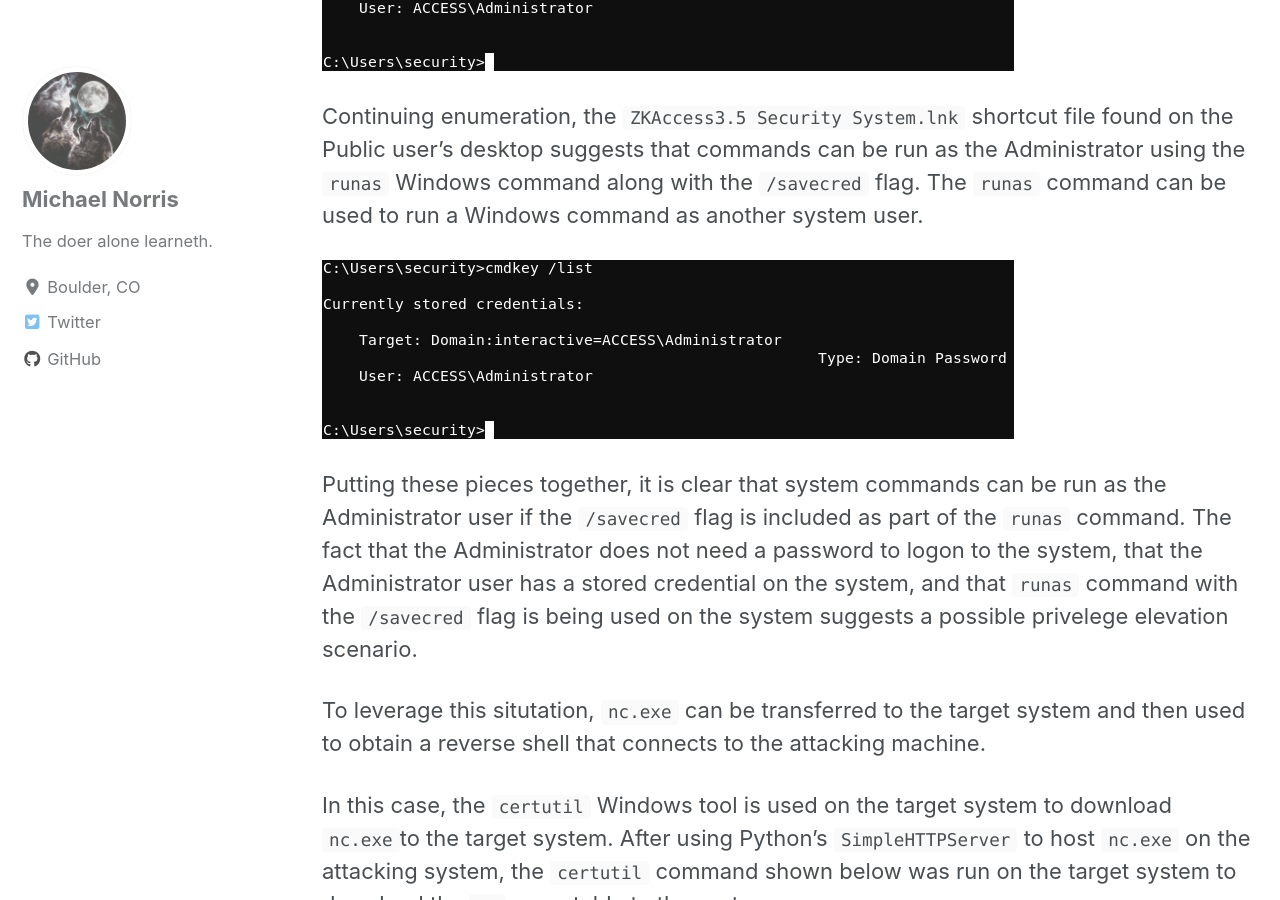
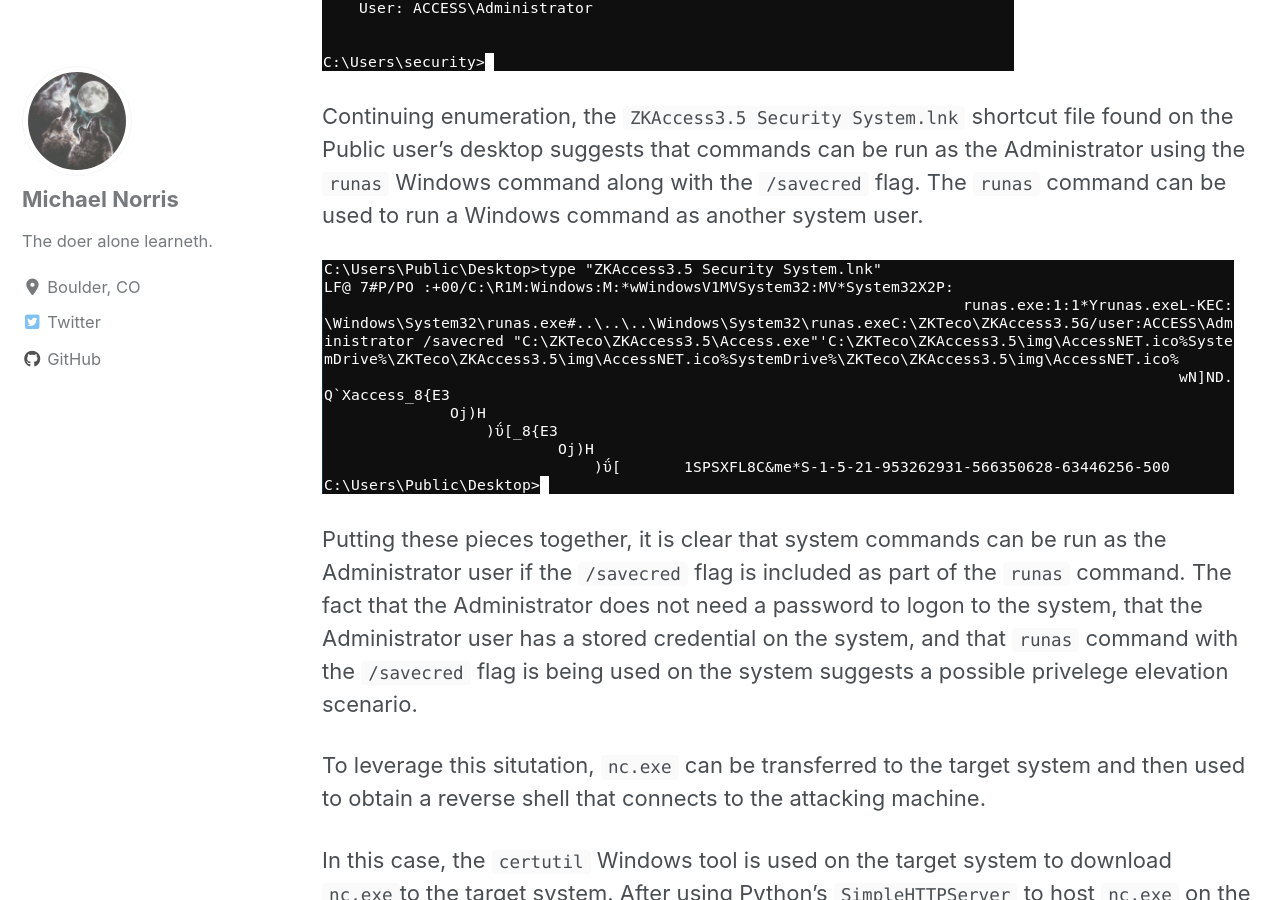
Before and after one commit to norrismw/mnorris.io, a Jekyll site: the page built from _posts/2018-12-19-Access.md, in a window 1280 px wide and 900 px high, scrolled down 5903 px. Built offline with Jekyll 4.4.1, drawn with Linux system fonts in a browser that asks for light colours; cached includes are drawn as plain includes; nearby versions of some CDN libraries.

Commit message:
fixing a screenshot

```diff
--- a/_posts/2018-12-19-Access.md
+++ b/_posts/2018-12-19-Access.md
@@ -95,7 +95,7 @@ Investigating this property further with the Windows `cmdkey /list` command, it
 
 Continuing enumeration, the `ZKAccess3.5 Security System.lnk` shortcut file found on the Public user's desktop suggests that commands can be run as the Administrator using the `runas` Windows command along with the `/savecred` flag. The `runas` command can be used to run a Windows command as another system user.
 
-![cmdkey](/assets/images/htb/access/cmdkey.png)
+![savecred_link](/assets/images/htb/access/savecred_link.png)
 
 Putting these pieces together, it is clear that system commands can be run as the Administrator user if the `/savecred` flag is included as part of the `runas` command. The fact that the Administrator does not need a password to logon to the system, that the Administrator user has a stored credential on the system, and that `runas` command with the `/savecred` flag is being used on the system suggests a possible privelege elevation scenario.
 
```
Also changed, not shown: 2 other files.
